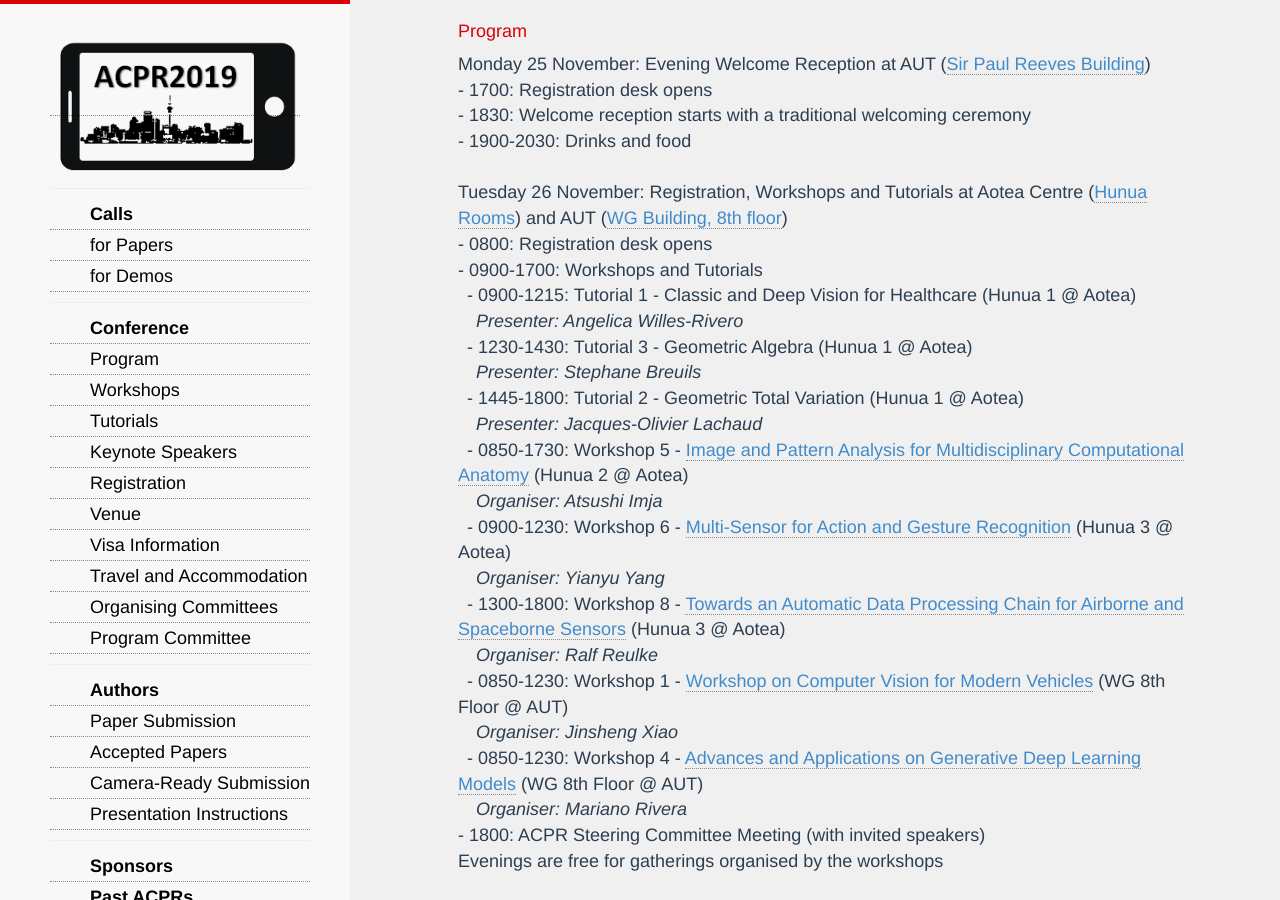
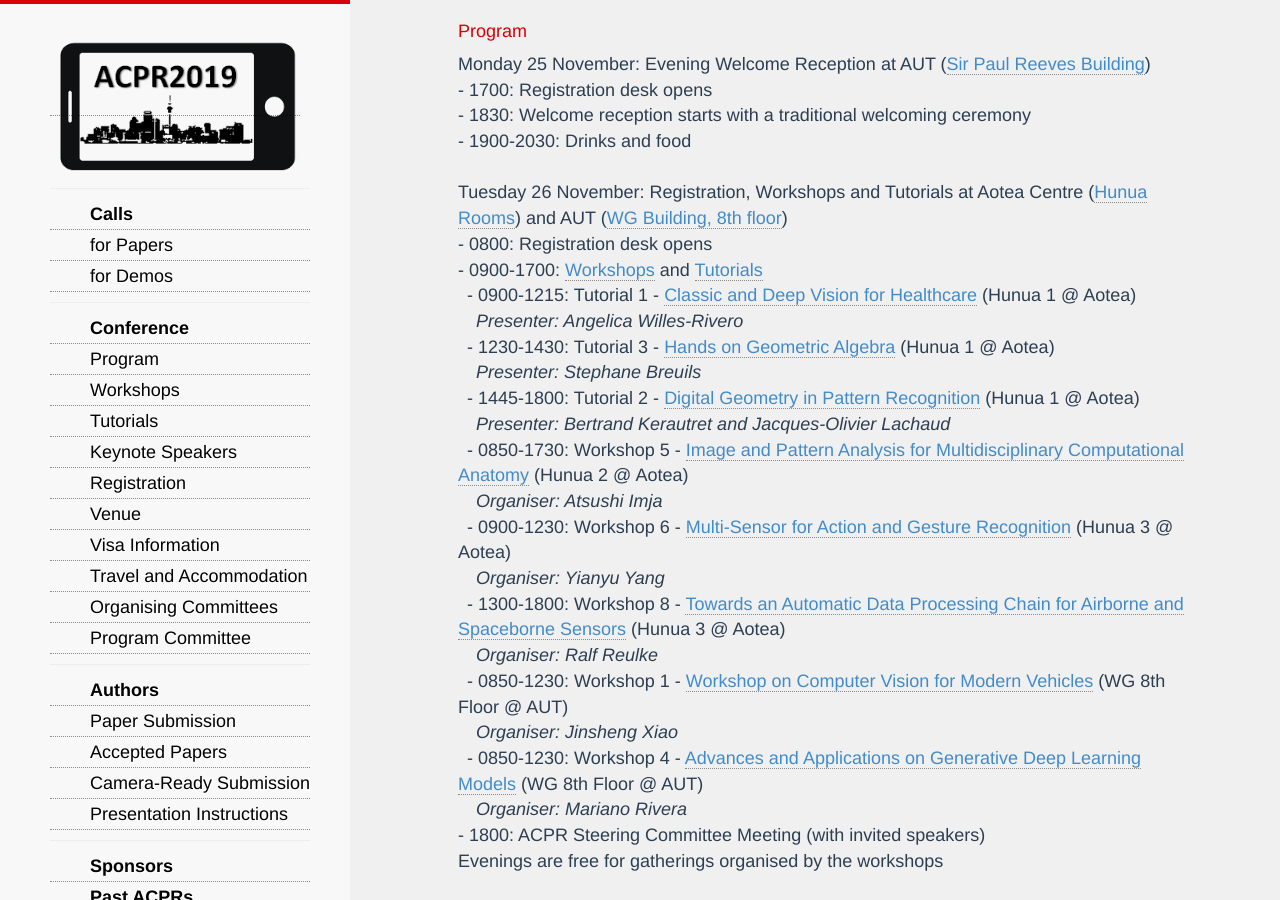
Before and after one commit to AndrewChenUoA/ACPR2019, a Jekyll site: the page built from program.html, in a window 1280 px wide and 900 px high, scrolled down 618 px. Built offline with Jekyll 4.4.1, drawn with Linux system fonts in a browser that asks for light colours; nearby versions of some CDN libraries; Markdown is read by kramdown in place of the engine named in the settings.

Commit message:
Update tutorial links

```diff
--- a/program.html
+++ b/program.html
@@ -21,13 +21,13 @@ title: ACPR 2019 - The 5th Asian Conference on Pattern Recognition
   - 1900-2030: Drinks and food<br/><br/>
   Tuesday 26 November: Registration, Workshops and Tutorials at Aotea Centre (<a href="https://www.aucklandconventions.co.nz/rooms/hunua-rooms">Hunua Rooms</a>) and AUT (<a href="https://www.aut.ac.nz/__data/assets/pdf_file/0011/118919/AUT-campus-map-city.pdf">WG Building, 8th floor</a>)<br/>
   - 0800: Registration desk opens<br/>
-  - 0900-1700: Workshops and Tutorials<br/>
-  &ensp;- 0900-1215: Tutorial 1 - Classic and Deep Vision for Healthcare (Hunua 1 @ Aotea)<br/>
+  - 0900-1700: <a href="workshops.html">Workshops</a> and <a href="tutorials.html">Tutorials</a><br/>
+  &ensp;- 0900-1215: Tutorial 1 - <a href="https://sites.google.com/view/acpr19healthcare">Classic and Deep Vision for Healthcare</a> (Hunua 1 @ Aotea)<br/>
 	&ensp;&ensp;<i>Presenter: Angelica Willes-Rivero</i><br/>
-  &ensp;- 1230-1430: Tutorial 3 - Geometric Algebra (Hunua 1 @ Aotea)<br/>
+  &ensp;- 1230-1430: Tutorial 3 - <a href="https://sites.google.com/view/acpr19gatutorial/">Hands on Geometric Algebra</a> (Hunua 1 @ Aotea)<br/>
     &ensp;&ensp;<i>Presenter: Stephane Breuils</i></br>
-  &ensp;- 1445-1800: Tutorial 2 - Geometric Total Variation (Hunua 1 @ Aotea)<br/>
-    &ensp;&ensp;<i>Presenter: Jacques-Olivier Lachaud</i><br/>
+  &ensp;- 1445-1800: Tutorial 2 - <a href="https://kerautret.github.io/ACPR19-DGPRTutorial/">Digital Geometry in Pattern Recognition</a> (Hunua 1 @ Aotea)<br/>
+    &ensp;&ensp;<i>Presenter: Bertrand Kerautret and Jacques-Olivier Lachaud</i><br/>
   &ensp;- 0850-1730: Workshop 5 - <a href="http://www.media.imit.chiba-u.jp/ipaMAC2019">Image and Pattern Analysis for Multidisciplinary Computational Anatomy</a> (Hunua 2 @ Aotea)<br/>
     &ensp;&ensp;<i>Organiser: Atsushi Imja</i><br/>
   &ensp;- 0900-1230: Workshop 6 - <a href="https://ljxwallace.github.io/2019MAGR.github.io/">Multi-Sensor for Action and Gesture Recognition</a> (Hunua 3 @ Aotea)<br/>
```
